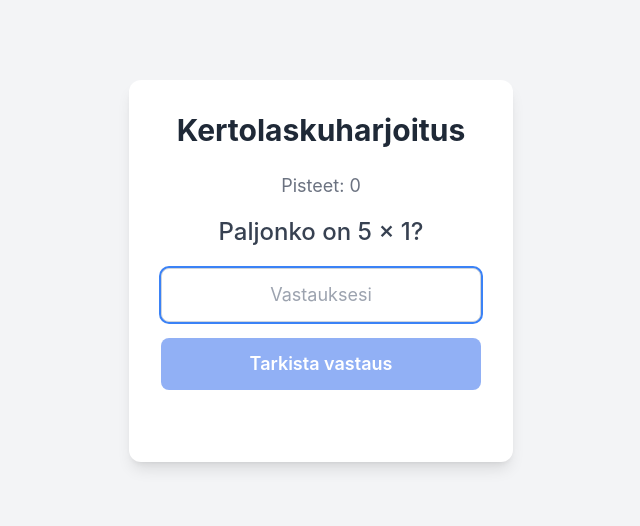
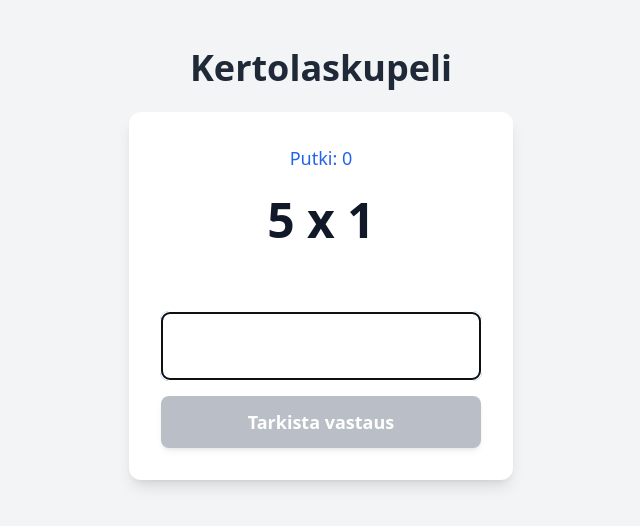
Before and after one commit to torjantai/kertotaulu, a plain HTML site: page index.html in a window 1280 px wide. Shown: the whole page, without its empty margins (319-959 px from the left). Drawn offline with nearby package versions, Linux system fonts and the light colour scheme.

Commit message:
Refactor index.html for multiplication game
Updated the application title and modified the layout and styles for a multiplication game. Enhanced the functionality of the answer form and feedback display.

```diff
--- a/index.html
+++ b/index.html
@@ -1,30 +1,13 @@
 <!DOCTYPE html>
-<html lang="en">
+<html lang="fi">
 <head>
     <meta charset="UTF-8">
-    <!-- Viewport meta tag is essential for mobile optimization -->
     <meta name="viewport" content="width=device-width, initial-scale=1.0">
-    <title>Kertolaskuharjoitus</title>
-
-    <!-- Load Tailwind CSS for styling -->
+    <title>Kertolaskupeli</title>
+    <!-- Tailwind CSS CDN -->
     <script src="https://cdn.tailwindcss.com"></script>
-
-    <!-- Use Inter font -->
     <style>
-        body {
-            font-family: 'Inter', sans-serif;
-        }
-        /* Hide number input spinners for a cleaner look */
-        input[type="number"] {
-            -moz-appearance: textfield;
-        }
-        input[type="number"]::-webkit-outer-spin-button,
-        input[type="number"]::-webkit-inner-spin-button {
-            -webkit-appearance: none;
-            margin: 0;
-        }
-
-        /* Celebration Animation */
+        /* 'Tada' animation */
         @keyframes tada {
             0% { transform: scale(1); }
             10%, 20% { transform: scale(0.9) rotate(-3deg); }
@@ -32,263 +15,262 @@
             40%, 60%, 80% { transform: scale(1.1) rotate(-3deg); }
             100% { transform: scale(1) rotate(0); }
         }
-
-        .tada-animation {
+        .animate-tada {
             animation: tada 1s ease-in-out;
         }
     </style>
 </head>
-<body class="bg-gray-100 flex justify-center pt-16 sm:pt-20">
+<body class="bg-gray-100 flex flex-col items-center">
+
+    <h1 class="text-3xl sm:text-4xl font-bold text-gray-800 text-center mt-8 sm:mt-12 mb-6">
+        Kertolaskupeli
+    </h1>
 
     <!--
       Main application card.
       - w-full: Full width on small screens
-      - max-w-sm: Max width of 'small' on larger screens
-      - mx-4: Horizontal margin for spacing on small screens
-      - p-6 sm:p-8: Padding inside the card, larger on small-and-up screens
+      - max-w-sm: Max width (small)
+      - mx-4: Horizontal margin on small screens
+      - p-6 sm:p-8: Padding, increases on sm screens
+      - sm:mt-16: Top margin on sm (desktop) screens only, not mobile
     -->
     <div class="bg-white p-6 sm:p-8 rounded-xl shadow-lg w-full max-w-sm mx-4">
 
-        <h1 class="text-2xl sm:text-3xl font-bold text-center text-gray-800 mb-6">
-            Kertolaskuharjoitus
-        </h1>
-
-        <!-- Streak Display -->
-        <div id="streak-display" class="text-lg text-center text-gray-500 mb-4">Pisteet: 0</div>
-
-        <!-- Problem Area -->
-        <div id="problem-container" class="text-xl sm:text-2xl text-center text-gray-700 mb-5">
-            <span id="problem-text" class="font-medium">Paljonko on 7 × 8?</span>
+        <div class="text-center mb-6">
+            <p id="streakDisplay" class="text-lg text-blue-600 font-medium">Putki: 0</p>
         </div>
 
-        <!-- Answer Form -->
-        <form id="answer-form" class="flex flex-col gap-4">
-            <label for="answer-input" class="sr-only">Your Answer:</label>
+        <div class="mb-6">
+            <p id="problemDisplay" class="text-4xl sm:text-5xl font-bold text-center text-gray-900">
+                5 x 10
+            </p>
+            <p id="messageDisplay" class="text-lg text-center font-medium mt-3 h-8">
+                &nbsp; <!-- Placeholder to maintain height -->
+            </p>
+        </div>
+
+        <form id="answerForm" class="space-y-4">
+            <div>
+                <label for="answerInput" class="sr-only">Vastaus</label>
+                <!--
+                  pattern="\d*" and inputmode="numeric" help mobile users
+                  get the numeric keypad.
+                -->
                 <input
-                type="number"
-                id="answer-input"
+                    type="text"
+                    id="answerInput"
                     inputmode="numeric"
-                pattern="[0-9]*"
-                class="border border-gray-300 rounded-lg p-3 text-lg text-center w-full focus:outline-none focus:ring-2 focus:ring-blue-500"
-                placeholder="Vastauksesi"
+                    pattern="\d*"
+                    class="w-full p-4 text-2xl text-center border-2 border-gray-300 rounded-lg focus:border-blue-500 focus:ring-1 focus:ring-blue-500 transition duration-200"
                     autocomplete="off"
-                required
                 >
-
+            </div>
             <button
                 type="submit"
-                id="submit-button"
-                class="bg-blue-600 text-white font-semibold rounded-lg p-3 text-lg hover:bg-blue-700 focus:outline-none focus:ring-2 focus:ring-blue-500 focus:ring-offset-2 transition-colors duration-200 disabled:opacity-50 disabled:cursor-not-allowed"
+                id="submitButton"
+                class="w-full py-3 px-6 text-lg font-semibold text-white bg-blue-600 rounded-lg shadow-md hover:bg-blue-700 focus:outline-none focus:ring-2 focus:ring-blue-500 focus:ring-opacity-75 transition duration-200 disabled:bg-gray-400 disabled:opacity-70 disabled:cursor-not-allowed"
             >
                 Tarkista vastaus
             </button>
         </form>
 
-        <!-- Feedback Area -->
-        <!-- h-6 sets a fixed height to prevent layout shift when text appears -->
-        <div id="feedback-text" class="text-center text-base sm:text-lg mt-4 h-6">
-            <!-- Feedback will be injected here -->
-        </div>
     </div>
 
     <script>
-        // Get references to the HTML elements we need to interact with
-        const problemText = document.getElementById('problem-text');
-        const answerForm = document.getElementById('answer-form');
-        const answerInput = document.getElementById('answer-input');
-        const feedbackText = document.getElementById('feedback-text');
-        const streakDisplay = document.getElementById('streak-display');
-        const submitButton = document.getElementById('submit-button'); // Get the submit button
+        // DOM element references
+        const problemDisplay = document.getElementById('problemDisplay');
+        const messageDisplay = document.getElementById('messageDisplay');
+        const answerInput = document.getElementById('answerInput');
+        const answerForm = document.getElementById('answerForm');
+        const submitButton = document.getElementById('submitButton');
+        const streakDisplay = document.getElementById('streakDisplay');
 
-        // Store the correct answer and streak
-        let correctAnswer;
+        // Global state variables
+        let currentX = 0;
+        let currentY = 0;
         let streak = 0;
-        // State variable to track if we are showing the answer after a wrong guess
-        let isShowingAnswer = false;
+        let isShowingAnswer = false; // State for when we are showing the correct answer
 
-        // "Shuffle bags" for our x and y factors to ensure fair distribution
+        // "Shuffle Bag" pools for factors
         let xPool = [];
         let yPool = [];
 
-        // Array of positive feedback messages in Finnish
-        const positiveFeedbackMessages = [
-            'Oikein! Hienoa työtä!',
-            'Mahtavaa! Osuit oikeaan!',
-            'Upeaa! Juuri niin.',
-            'Loistavaa! Olet taitava.',
-            'Täydellistä! Jatka samaan malliin.'
+        // Positive feedback messages
+        const positiveFeedback = [
+            "Hienoa!",
+            "Oikein!",
+            "Mahtavaa työtä!",
+            "Jatka samaan malliin!",
+            "Täydellistä!"
         ];
 
+        // --- HELPER FUNCTIONS ---
+
         /**
-         * Shuffles an array in place using the Fisher-Yates algorithm.
-         * This is a robust way to shuffle our "decks".
+         * Fills and shuffles a number pool (1-10)
+         * @param {number[]} pool - Reference to either xPool or yPool
+         */
+        function refillPool(pool) {
+            pool.length = 0; // Clear the pool
+            // Fill with numbers 1-10
+            for (let i = 1; i <= 10; i++) {
+                pool.push(i);
+            }
+            // Shuffle the pool (Fisher-Yates)
+            shuffleArray(pool);
+        }
+
+        /**
+         * Shuffles an array in-place using Fisher-Yates.
+         * @param {number[]} array - The array to shuffle
          */
         function shuffleArray(array) {
             for (let i = array.length - 1; i > 0; i--) {
-                // Pick a random index from 0 to i
                 const j = Math.floor(Math.random() * (i + 1));
-                // Swap elements
                 [array[i], array[j]] = [array[j], array[i]];
             }
         }
 
-        /**
-         * Fills a pool with numbers 1-10 and shuffles it.
-         */
-        function refillPool(pool) {
-            pool.length = 0; // Clear the array first
-            for (let i = 1; i <= 10; i++) {
-                pool.push(i);
-            }
-            shuffleArray(pool); // Shuffle the newly filled pool
-        }
+        // --- MAIN APPLICATION LOGIC ---
 
         /**
-         * Updates the streak display on the page.
-         */
-        function updateStreakDisplay() {
-            streakDisplay.textContent = `Pisteet: ${streak}`;
-        }
-
-        /**
-         * Toggles the submit button's disabled state based on input.
+         * Toggles the submit button state based on input.
          */
         function toggleButtonState() {
-            if (answerInput.value.trim() === '') {
-                submitButton.disabled = true;
+            if (isShowingAnswer) {
+                // Button is always enabled when showing an answer
+                submitButton.disabled = false;
             } else {
-                submitButton.disabled = false;
+                // State depends on the input field
+                submitButton.disabled = answerInput.value.trim() === '';
             }
         }
 
         /**
-         * Generates a new multiplication problem and displays it.
+         * Generates and displays a new problem.
          */
         function generateProblem() {
-            // Check if pools are empty and refill if necessary
-            if (xPool.length === 0) {
-                refillPool(xPool);
-            }
-            if (yPool.length === 0) {
-                refillPool(yPool);
+            // Reset streak ONLY if we are coming from a "wrong answer" state
+            if (isShowingAnswer) {
+                streak = 0;
+                streakDisplay.textContent = `Putki: ${streak}`;
             }
 
-            // Generate two "random" integers by popping from the shuffled pools
-            const x = xPool.pop();
-            const y = yPool.pop();
+            // Reset "wrong answer" state
+            isShowingAnswer = false;
 
-            // Calculate and store the correct answer
-            correctAnswer = x * y;
+            // Reset button appearance
+            submitButton.textContent = 'Tarkista vastaus';
+            submitButton.classList.remove('bg-red-600', 'hover:bg-red-700');
+            submitButton.classList.add('bg-blue-600', 'hover:bg-blue-700');
 
-            // Display the new problem
-            problemText.textContent = `Paljonko on ${x} × ${y}?`;
+            // Reset input field
+            answerInput.value = '';
+            answerInput.disabled = false;
 
-            // Clear the previous answer and feedback
-            answerInput.value = '';
-            feedbackText.textContent = '';
-            feedbackText.className = 'text-center text-base sm:text-lg mt-4 h-6'; // Reset color
-            updateStreakDisplay(); // Update streak display for new problem
-            toggleButtonState(); // Disable button for the new problem
+            // Clear messages
+            messageDisplay.textContent = ' ';
+            messageDisplay.classList.remove('text-green-600', 'text-red-600');
 
-            // Reset UI state from "isShowingAnswer"
-            answerInput.disabled = false;
-            submitButton.textContent = 'Tarkista vastaus';
-            submitButton.classList.remove('bg-green-600', 'hover:bg-green-700');
-            submitButton.classList.add('bg-blue-600', 'hover:bg-blue-700');
+            // Refill pools if they are empty
+            if (xPool.length === 0) refillPool(xPool);
+            if (yPool.length === 0) refillPool(yPool);
+
+            // Get new factors from the pools
+            currentX = xPool.pop();
+            currentY = yPool.pop();
+
+            problemDisplay.textContent = `${currentX} x ${currentY}`;
+
+            // Update button state and focus the input
+            toggleButtonState();
+
+            try {
+                answerInput.focus();
+            } catch (e) {
+                // This can fail on some mobile browsers without direct user action
+                console.warn("Autofocus failed.", e);
+            }
         }
 
         /**
          * Checks the user's answer.
          */
         function checkAnswer() {
-            // Get the user's answer from the input field
             const userAnswer = parseInt(answerInput.value, 10);
+            const correctAnswer = currentX * currentY;
 
-            // Check if the answer is correct
             if (userAnswer === correctAnswer) {
                 // Correct answer
-                streak++; // Increment streak
+                streak++;
+                messageDisplay.textContent = positiveFeedback[Math.floor(Math.random() * positiveFeedback.length)];
+                messageDisplay.classList.add('text-green-600');
+                messageDisplay.classList.remove('text-red-600');
 
-                // Pick a random positive feedback message
-                const feedbackIndex = Math.floor(Math.random() * positiveFeedbackMessages.length);
-                feedbackText.textContent = positiveFeedbackMessages[feedbackIndex];
-
-                feedbackText.className += ' text-green-600'; // Add green color
-
-                // Check for celebration animation
+                // Celebration animation every 5 correct answers
                 if (streak > 0 && streak % 5 === 0) {
-                    streakDisplay.classList.add('tada-animation');
-
-                    // Remove the class after the animation finishes (1000ms = 1s)
-                    setTimeout(() => {
-                        streakDisplay.classList.remove('tada-animation');
-                    }, 1000);
+                    streakDisplay.classList.add('animate-tada');
+                    // Remove class after animation to allow re-triggering
+                    streakDisplay.addEventListener('animationend', () => {
+                        streakDisplay.classList.remove('animate-tada');
+                    }, { once: true });
                 }
 
-                // After a short delay, generate a new problem
-                setTimeout(() => {
-                    generateProblem();
-                    answerInput.focus(); // Focus the input for the next question
-                }, 1500); // 1.5 second delay
+                // Generate new problem after a short delay
+                setTimeout(generateProblem, 1000);
 
             } else {
                 // Incorrect answer
-                streak = 0; // Reset streak
-                isShowingAnswer = true; // Set the state to show answer
-                feedbackText.textContent = `Ei aivan. Vastaus oli ${correctAnswer}.`;
-                feedbackText.className += ' text-red-600'; // Add red color
+                // streak = 0; // <-- REMOVED from here
+                messageDisplay.textContent = `Väärin. Oikea vastaus: ${correctAnswer}`;
+                messageDisplay.classList.add('text-red-600');
+                messageDisplay.classList.remove('text-green-600');
 
-                // Update UI for the "start over" state
-                answerInput.disabled = true;
+                // Set "showing answer" state
+                isShowingAnswer = true;
+                answerInput.disabled = true; // Lock the input
+
+                // Change button text and color to "Start Over"
                 submitButton.textContent = 'Aloita alusta';
                 submitButton.classList.remove('bg-blue-600', 'hover:bg-blue-700');
-                submitButton.classList.add('bg-green-600', 'hover:bg-green-700');
-                submitButton.disabled = false; // Re-enable the button for its new purpose
+                submitButton.classList.add('bg-red-600', 'hover:bg-red-700');
             }
 
-            // Update the streak display immediately
-            updateStreakDisplay();
+            // Update streak display and button state
+            streakDisplay.textContent = `Putki: ${streak}`;
+            toggleButtonState();
         }
 
+        // --- EVENT LISTENERS ---
+
         /**
-         * Handles the form submission, deciding whether to check answer or start new game.
+         * Form submission (Enter or click)
          */
-        function handleFormSubmit(event) {
-            // Prevent the form from reloading the page
-            event.preventDefault();
-
-            // Disable button immediately on submit to prevent double-clicks
-            submitButton.disabled = true;
+        answerForm.addEventListener('submit', (e) => {
+            e.preventDefault(); // Prevent page reload
 
             if (isShowingAnswer) {
-                // We are in the "wrong answer" state, button means "Start Over"
-                isShowingAnswer = false;
+                // If showing answer, button acts as "Start Over"
                 generateProblem();
-                answerInput.focus();
-                // State is reset inside generateProblem(), including enabling button
             } else {
-                // We are in the normal state, button means "Check Answer"
+                // Otherwise, check the answer
                 checkAnswer();
-                // checkAnswer will re-enable the button if the answer is wrong
             }
-        }
+        });
 
-        // Add the event listener to the form
-        answerForm.addEventListener('submit', handleFormSubmit);
-
-        // Add event listener to the input to toggle button state
+        /**
+         * Input field listener (to enable/disable button)
+         */
         answerInput.addEventListener('input', toggleButtonState);
 
-        // Generate the first problem when the page loads
-        document.addEventListener('DOMContentLoaded', () => {
-            // Fill and shuffle the pools for the first time
+        // --- INITIALIZATION ---
+
+        // Initial fill of the pools
         refillPool(xPool);
         refillPool(yPool);
 
+        // Generate the first problem on page load
         generateProblem();
-            answerInput.focus(); // Focus the input field on load
-        });
     </script>
-
 </body>
 </html>
```
Lines whose indentation alone changed are shown as unchanged.
